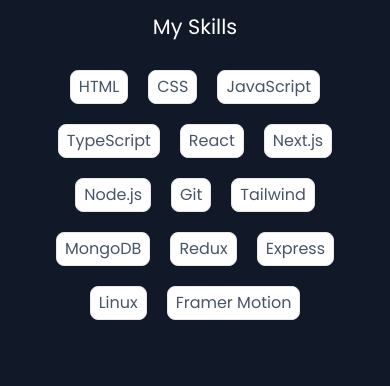
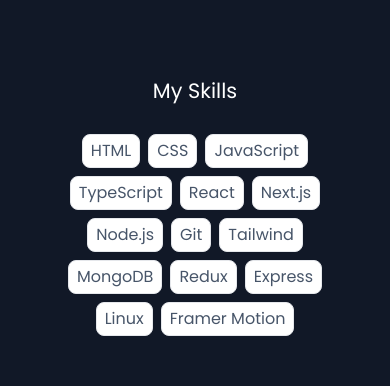
Before and after one commit to Pizle0210/portfolio, a Next.js app: page / in a window 390 px wide. Shown: the part 3762-4148 px from the top of the page. Built offline with nearby package versions, Linux system fonts and the light colour scheme; no server answers.

Commit message:
adjusted gap on mobile

```diff
--- a/src/components/Projects.tsx
+++ b/src/components/Projects.tsx
@@ -8,7 +8,7 @@
 export default function Projects() {
   const { ref } = useSectionInView("Projects",0.5);
   return (
-    <section className="px-10 scroll-mt-28 mb-[13rem]" id="projects" ref={ref}>
+    <section className="px-10 scroll-mt-28 mt-16 mb-[13rem]" id="projects" ref={ref}>
       <Headings>Projects</Headings>
       {projectsData.map((project, idx) => (
         <React.Fragment key={idx}>
--- a/src/components/Skills.tsx
+++ b/src/components/Skills.tsx
@@ -22,7 +22,7 @@
       className="max-w-[50rem] scroll-mt-28 mb-40 text-center"
     >
       <Headings>My Skills</Headings>
-      <ul className="flex items-center flex-wrap justify-center text-slate-600 sm:text-lg gap-5">
+      <ul className="flex items-center flex-wrap justify-center text-slate-600 sm:text-lg gap-2 md:gap-5">
         {skillsData.map((skill, idx) => (
           <motion.li
             variants={fadeInAnimationVariants}
```
